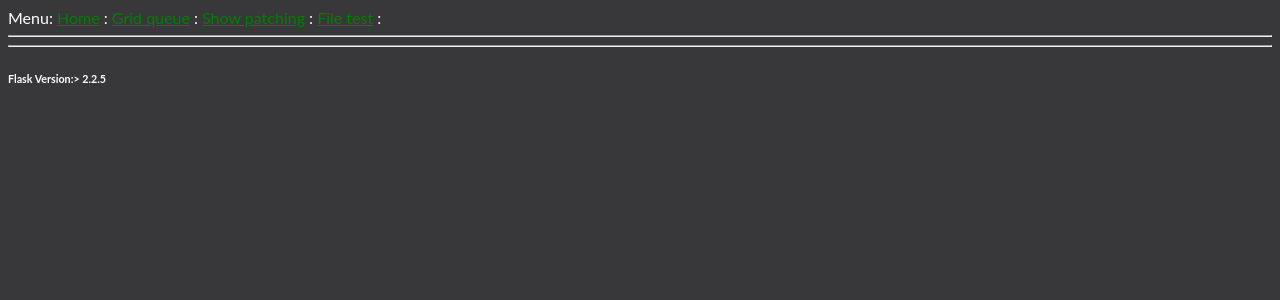
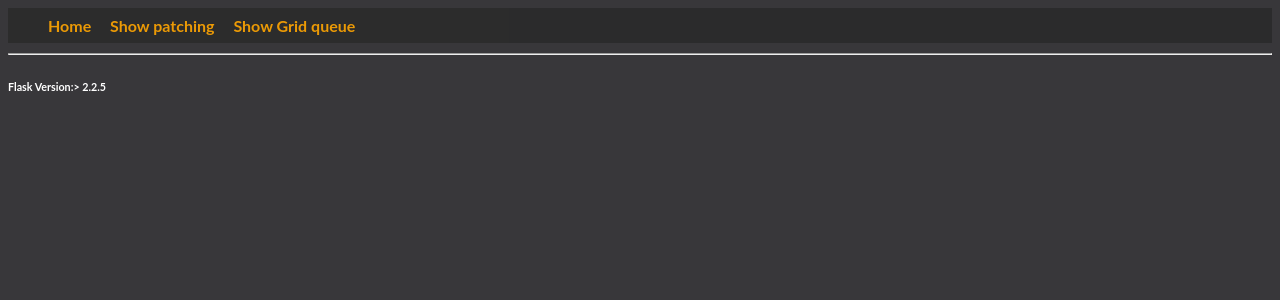
Before and after one commit to ihayhurst/HydraulicPandanusCrest, a Flask app: page / in a window 1280 px wide. Shown: the top 300 px of the page. Run offline with Flask 2, Linux system fonts and the light colour scheme.

Commit message:
updated nav link styling to orange

```diff
--- a/flask/app/website/static/mystyle.css
+++ b/flask/app/website/static/mystyle.css
@@ -1,7 +1,24 @@
-/* static/style.css */
+/* static/mystyle.css */
+header {
+  background-color: #2B2B2B;
+  height: 35px;
+  width: 100%;
+  opacity: .9;
+  margin-bottom: 10px;
+}
+
+.container {
+}
+/*
+  width: 1024px;
+  margin: 0 auto;
+}
+*/
+
 a {
     color: green;
 }
+
 html, body {
   font-family: "Lato", sans-serif;
   background-color: #38373a;
@@ -38,11 +55,32 @@ h3 {
   color: white;
   font-size: 36px;
 }
+/*
+ * Display navigation links inline
+ */
 
-li {
-  color: red;
-  font-size: 50px;
+.menu {
+  float: left;
+  margin-top: 8px;
 }
+
+.menu li {
+  display: inline;
+}
+
+.menu li + li {
+  margin-left: 15px;
+}
+
+.menu li a {
+  color: orange;
+  text-decoration: none;
+}
+
+.menu li a:hover {
+  background-color: #666;
+}
+
 input[type=button], input[type=submit], input[type=reset] .form-submit-button {
   display: inline-block;
   padding: 5px 5px;
@@ -54,7 +92,7 @@ input[type=button], input[type=submit], input[type=reset] .form-submit-button {
   transition: 0.3s;
   outline: none;
   color: #fff;
-  background-color: green;
+  background-color: orange;
   border: none;
   border-radius: 15px;
   box-shadow: 0 2px #999;
--- a/flask/app/website/templates/base.html
+++ b/flask/app/website/templates/base.html
@@ -1,23 +1,29 @@
 <!doctype html>
 <html>
-
     <head>
       {% if title %}
       <title>{{ title }} - Flask server</title>
       {% else %}
       <title>Flask Server</title>
       {% endif %}
-    <link rel="stylesheet" href="{{ url_for('website.static',filename='mystyle.css') }}">
+      <link rel="stylesheet" href="{{ url_for('website.static', filename='mystyle.css') }}">
       <link rel="shortcut icon" href="{{ url_for('website.static', filename='favicon.ico') }}">
     </head>
-
     <body>
-    <div>Menu: <a href="/">Home</a> :
-        <a href="/queue">Grid queue</a> :
-        <a href="/showpatching">Show patching</a> :
-        <a href="/file">File test</a> :
+        <header>
+        <div class="container">
+            <strong><nav>
+                <ul class="menu">
+                    <li><a href="{{ url_for('website.index') }}">Home</a></li>
+                    <li><a href="{{ url_for('website.patching') }}">Show patching</a></li>
+                    <li><a href="{{ url_for('website.queue') }}">Show Grid queue</a></li>
+                </ul>
+            </nav></strong>
         </div>
-    <hr> {% block content %}{% endblock %}
+        </header>
+        <div class="container">
+        {% block content %}
+        {% endblock %}
+        <div>
     </body>
-
 </html>
```
Lines whose indentation alone changed are shown as unchanged.
